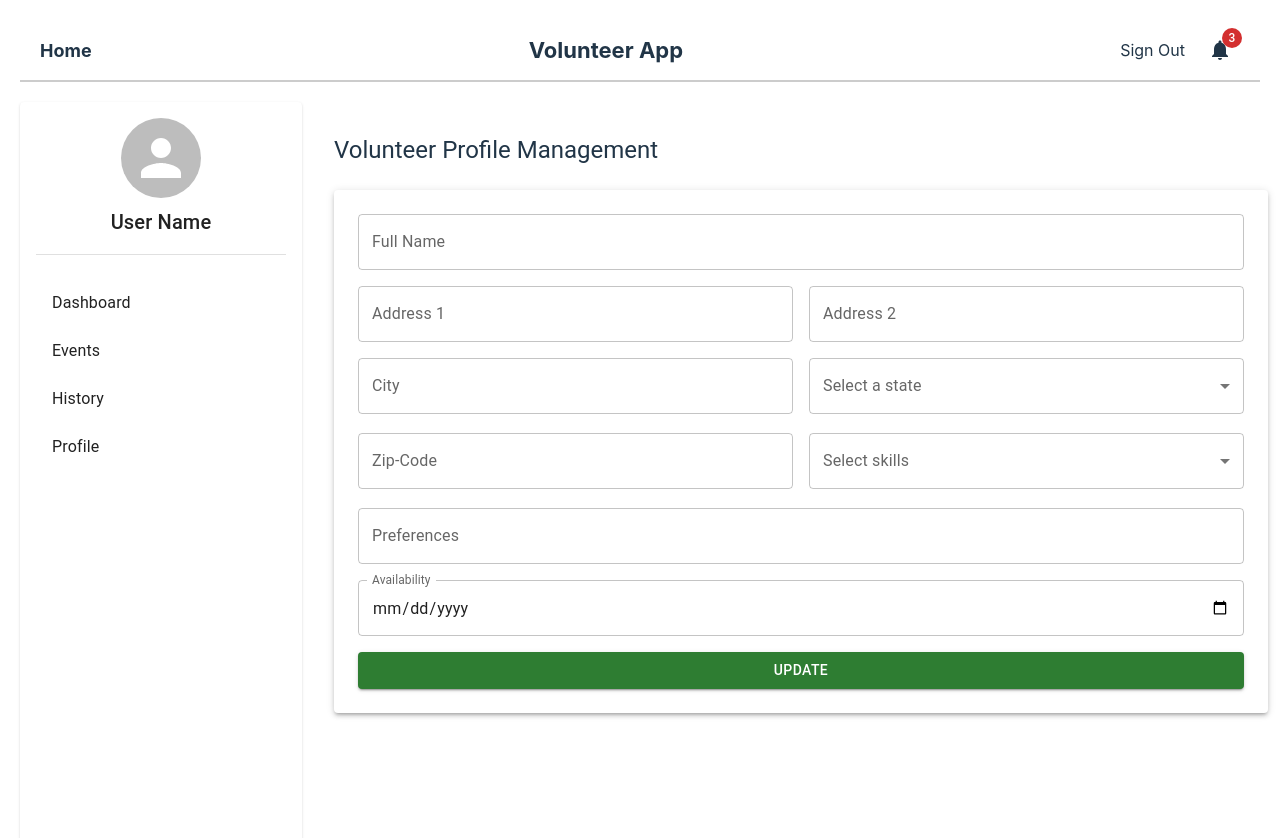
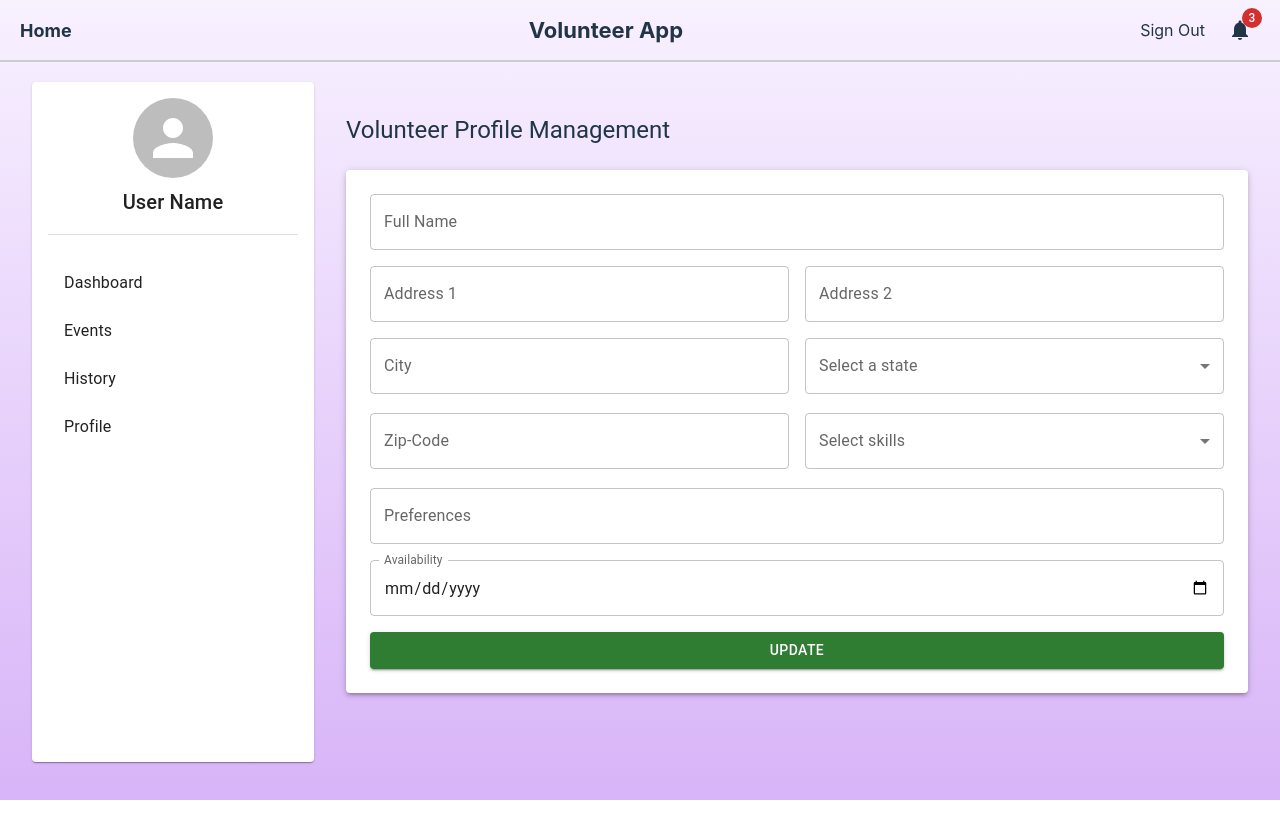
Before and after one commit to davidguzman23/cosc-4353-project, a React (Vite) app in the folder react-app/: page /volunteer-profile in a window 1280 px wide. Shown: the top 838 px of the page. After the commit the page ends 800 px from the top, so only its background shows below. Built offline with nearby package versions, Linux system fonts and the light colour scheme.

Commit message:
Better theme

```diff
--- a/react-app/src/index.css
+++ b/react-app/src/index.css
@@ -26,6 +26,8 @@ a:hover {
 body {
   margin: 0;
   /* display: flex; */
+  background: linear-gradient(180deg, #F8F1FF 0%, #D8B4F8 100%);
+
   place-items: center;
   min-width: 320px;
   min-height: 100vh;
--- a/react-app/src/pages/LoginAs.tsx
+++ b/react-app/src/pages/LoginAs.tsx
@@ -20,7 +20,7 @@ var cardStyle = {
     display: 'block',
     width: '30vw',
     transitionDuration: '0.3s',
-    height: '10vw',
+    height: '25%',
     elevation:9,
     marginTop:20,
 }
@@ -29,7 +29,7 @@ var cardActionStyle = {
     display: 'block',
     width: '30vw',
     transitionDuration: '0.3s',
-    height: '10vw',
+    height: '25%',
     elevation:9,
     //marginTop:20,
 }
@@ -39,7 +39,7 @@ const LoginAs = () => {
 
         <Container>
 
-                <Typography component="h1"  variant="h5" sx={{marginTop:4, textAlign:"center"}}>
+                <Typography component="h1"  variant="h5" sx={{paddingTop: 4, textAlign:"center"}}>
                     Login As
                 </Typography>
 
--- a/react-app/src/pages/LoginPage.tsx
+++ b/react-app/src/pages/LoginPage.tsx
@@ -16,8 +16,8 @@ const LoginPage = () => {
     return (
 
 
-      <Container maxWidth="xs">
-            <Paper elevation={10} sx={{marginTop: 8, padding: 2}}>
+      <Container maxWidth="xs" sx={{paddingTop: 8}}>
+            <Paper elevation={10} sx={{padding: 2}}>
               <Avatar sx={{
                 mx: "auto",
                 bgcolor: "secondary.main",
@@ -28,7 +28,7 @@ const LoginPage = () => {
 
               </Avatar>
               <Typography component="h1" variant="h5" sx={{textAlign: "center"}}>
-                Sign In
+                Log In
               </Typography>
 
              <Box component="form" onSubmit={handleSubmit} noValidate sx={{mt:1}}>
--- a/react-app/src/pages/Profile.tsx
+++ b/react-app/src/pages/Profile.tsx
@@ -172,7 +172,7 @@ const VolunteerProfile = () => {
   };
 
   return (
-    <div style={{ width: "100vw", height: "100vh", padding: "20px", boxSizing: "border-box" }}>
+    <div style={{ width: "100vw", height: "100vh", boxSizing: "border-box" }}>
 
       {/* 🔹 Top Navigation Bar */}
       <div style={{
@@ -191,9 +191,9 @@ const VolunteerProfile = () => {
         </div>
       </div>
 
-      <Box sx={{ display: "flex", width: "100vw", height: "100vh" }}>
+      <Box sx={{ display: "flex", width: "auto", height: "85%", paddingLeft: 4 }}>
         {/* 🔹 Sidebar */}
-        <Paper sx={{ width: 250, padding: 2, height: "100vh" }}>
+        <Paper sx={{ width: 250, padding: 2, height: "auto" }}>
           <Avatar sx={{ width: 80, height: 80, margin: "auto" }} />
           <Typography variant="h6" align="center" sx={{ mt: 1 }}>
             {formData.fullName || "User Name"}
--- a/react-app/src/pages/SignUpPage.tsx
+++ b/react-app/src/pages/SignUpPage.tsx
@@ -19,8 +19,8 @@ const SignUpPage = () => {
     return (
 
 
-      <Container maxWidth="xs">
-            <Paper elevation={10} sx={{marginTop: 8, padding: 2}}>
+      <Container maxWidth="xs"  sx={{paddingTop: 8}}>
+            <Paper elevation={10} sx={{padding: 2}}>
               <Avatar sx={{
                 mx: "auto",
                 bgcolor: "secondary.main",
```
